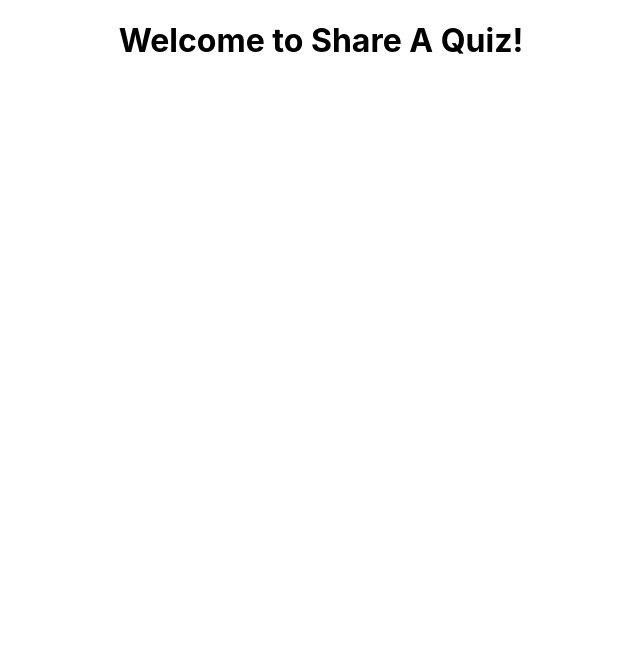
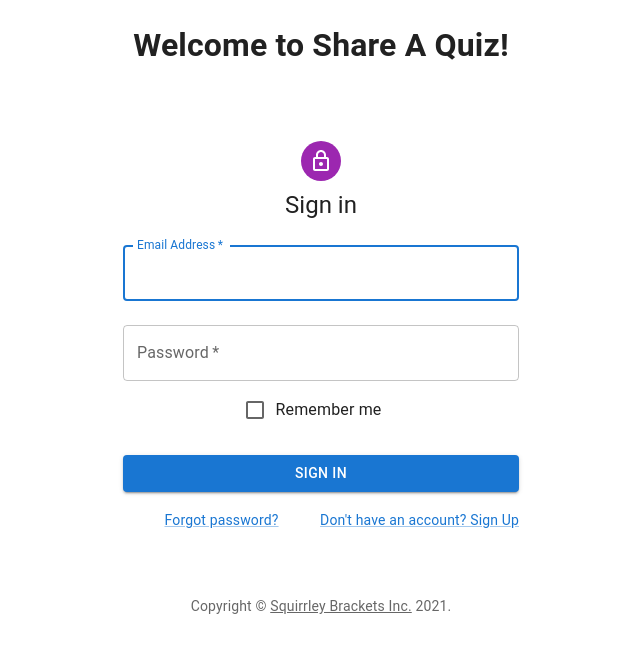
Before and after one commit to Leepzig/shareaquiz, a React (Create React App) app: page /login in a window 1280 px wide. Shown: the top 652 px of the page, without its empty margins (319-959 px from the left). Built offline with nearby package versions, Linux system fonts and the light colour scheme.

Commit message:
added react router dom stuff to app.js for login, testing material up template with login

```diff
--- a/package.json
+++ b/package.json
@@ -5,6 +5,7 @@
   "dependencies": {
     "@emotion/react": "^11.7.0",
     "@emotion/styled": "^11.6.0",
+    "@mui/icons-material": "^5.2.0",
     "@mui/material": "^5.2.2",
     "@reduxjs/toolkit": "^1.6.2",
     "@testing-library/jest-dom": "^5.11.4",
--- a/src/App.js
+++ b/src/App.js
@@ -1,10 +1,16 @@
-
 import './App.css';
+import Login from './components/sessions/Login';
+import {BrowserRouter as Router, Routes, Route} from 'react-router-dom';
 
 function App() {
   return (
     <div className="App">
       <h1>Welcome to Share A Quiz!</h1>
+      <Router>
+        <Routes>
+          <Route exact path = '/login' element={<Login />} />
+        </Routes>
+      </Router>
 
     </div>
   );
--- a/src/components/sessions/Login.js
+++ b/src/components/sessions/Login.js
@@ -1,11 +1,111 @@
-import React from 'react'
+import * as React from 'react';
+import Avatar from '@mui/material/Avatar';
+import Button from '@mui/material/Button';
+import CssBaseline from '@mui/material/CssBaseline';
+import TextField from '@mui/material/TextField';
+import FormControlLabel from '@mui/material/FormControlLabel';
+import Checkbox from '@mui/material/Checkbox';
+import Link from '@mui/material/Link';
+import Grid from '@mui/material/Grid';
+import Box from '@mui/material/Box';
+import LockOutlinedIcon from '@mui/icons-material/LockOutlined';
+import Typography from '@mui/material/Typography';
+import Container from '@mui/material/Container';
+import { createTheme, ThemeProvider } from '@mui/material/styles';
 
-const Login = () => {
+function Copyright(props) {
   return (
-    <div>
-      {/* <h1>Please Login</h1> */}
-    </div>
-  )
+    <Typography variant="body2" color="text.secondary" align="center" {...props}>
+      {'Copyright © '}
+      <Link color="inherit" href="https://mui.com/">
+        Squirrley Brackets Inc.
+      </Link>{' '}
+      {new Date().getFullYear()}
+      {'.'}
+    </Typography>
+  );
 }
 
-export default Login
+const theme = createTheme();
+
+export default function Login() {
+  const handleSubmit = (event) => {
+    event.preventDefault();
+    const data = new FormData(event.currentTarget);
+    // eslint-disable-next-line no-console
+    console.log({
+      email: data.get('email'),
+      password: data.get('password'),
+    });
+  };
+
+  return (
+    <ThemeProvider theme={theme}>
+      <Container component="main" maxWidth="xs">
+        <CssBaseline />
+        <Box
+          sx={{
+            marginTop: 8,
+            display: 'flex',
+            flexDirection: 'column',
+            alignItems: 'center',
+          }}
+        >
+          <Avatar sx={{ m: 1, bgcolor: 'secondary.main' }}>
+            <LockOutlinedIcon />
+          </Avatar>
+          <Typography component="h1" variant="h5">
+            Sign in
+          </Typography>
+          <Box component="form" onSubmit={handleSubmit} noValidate sx={{ mt: 1 }}>
+            <TextField
+              margin="normal"
+              required
+              fullWidth
+              id="email"
+              label="Email Address"
+              name="email"
+              autoComplete="email"
+              autoFocus
+            />
+            <TextField
+              margin="normal"
+              required
+              fullWidth
+              name="password"
+              label="Password"
+              type="password"
+              id="password"
+              autoComplete="current-password"
+            />
+            <FormControlLabel
+              control={<Checkbox value="remember" color="primary" />}
+              label="Remember me"
+            />
+            <Button
+              type="submit"
+              fullWidth
+              variant="contained"
+              sx={{ mt: 3, mb: 2 }}
+            >
+              Sign In
+            </Button>
+            <Grid container>
+              <Grid item xs>
+                <Link href="#" variant="body2">
+                  Forgot password?
+                </Link>
+              </Grid>
+              <Grid item>
+                <Link href="#" variant="body2">
+                  {"Don't have an account? Sign Up"}
+                </Link>
+              </Grid>
+            </Grid>
+          </Box>
+        </Box>
+        <Copyright sx={{ mt: 8, mb: 4 }} />
+      </Container>
+    </ThemeProvider>
+  );
+}
```
Also changed, not shown: 1 other file (tests, documents, lock files or other folders).
